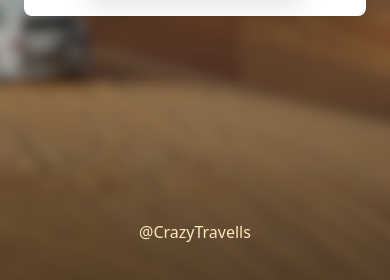
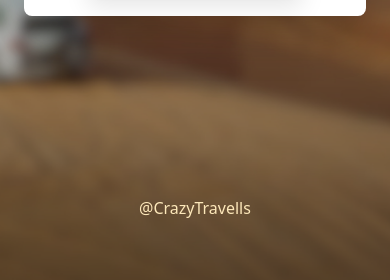
Before and after one commit to adityackar/CrazyTravels, a plain HTML site: page index.html in a window 390 px wide. Shown: the part 560-840 px from the top of the page. Drawn offline with nearby package versions, Linux system fonts and the light colour scheme.

Commit message:
Initial Commit

```diff
--- a/index.html
+++ b/index.html
@@ -48,7 +48,7 @@
         </a>
       </div>
     </div>
-    <footer class="flex justify-center items-center text-[#fde8ba] mt-auto mb-10 animate__animated animate__bounceInUp">
+    <footer class="flex justify-center items-center text-[#fde8ba] mt-auto mb-16 md:mb-10 animate__animated animate__bounceInUp">
       @CrazyTravells
     </footer>
   </body>
```
